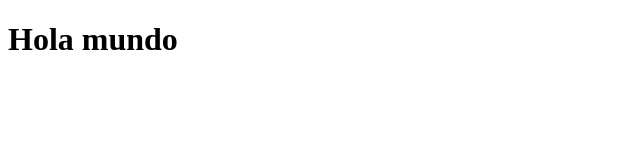
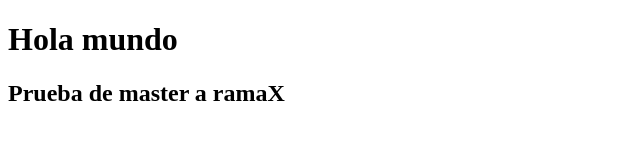
Before and after one commit to dimekaimorts/bedu-git-github, a plain HTML site: page index.html in a window 1280 px wide. Shown: the whole page, without its empty margins (0-640 px from the left). Drawn offline with Linux system fonts and the light colour scheme.

Commit message:
Prueba master to ramaX

```diff
--- a/index.html
+++ b/index.html
@@ -8,5 +8,6 @@
 </head>
 <body>
     <h1>Hola mundo</h1>
+    <h2>Prueba de master a ramaX</h2>
 </body>
 </html>
```
